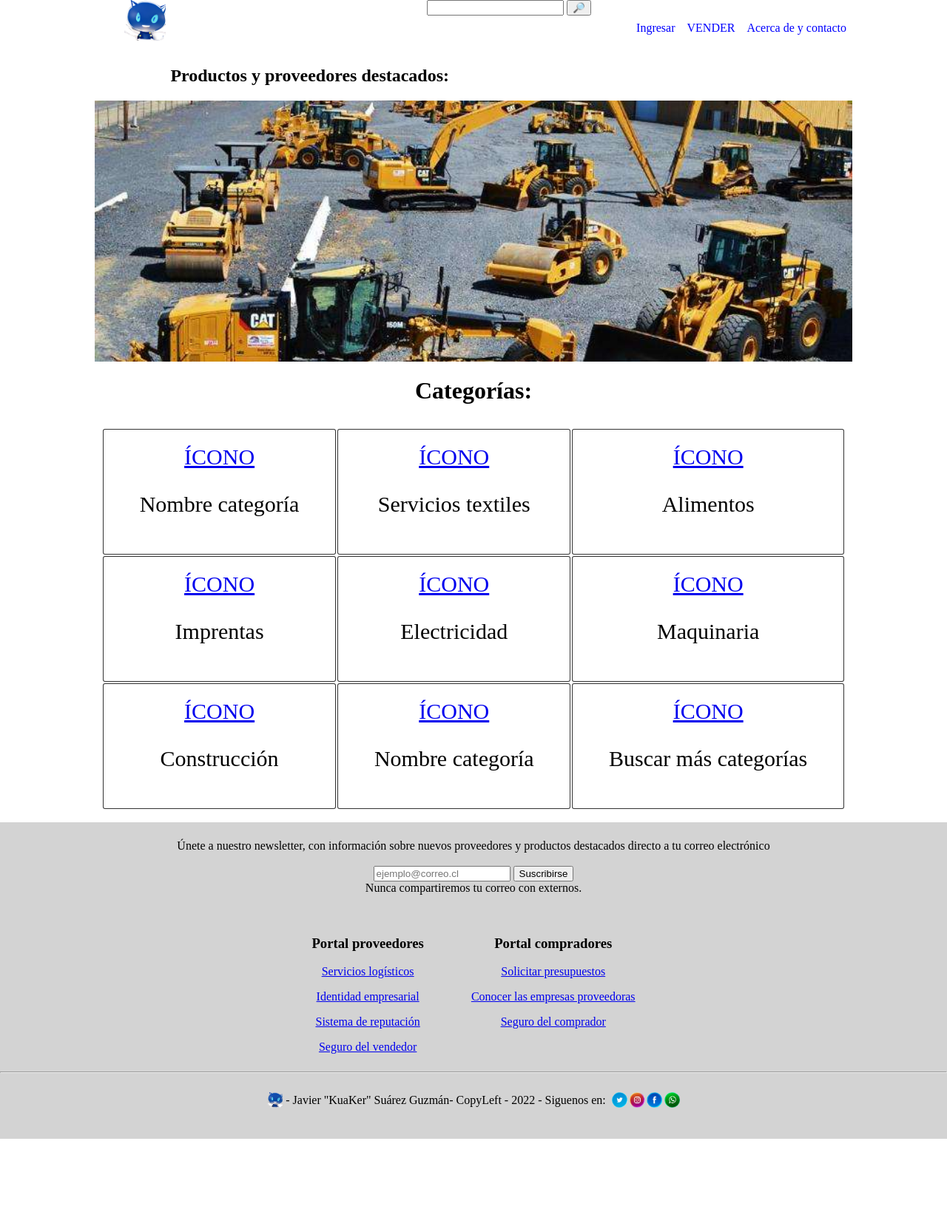
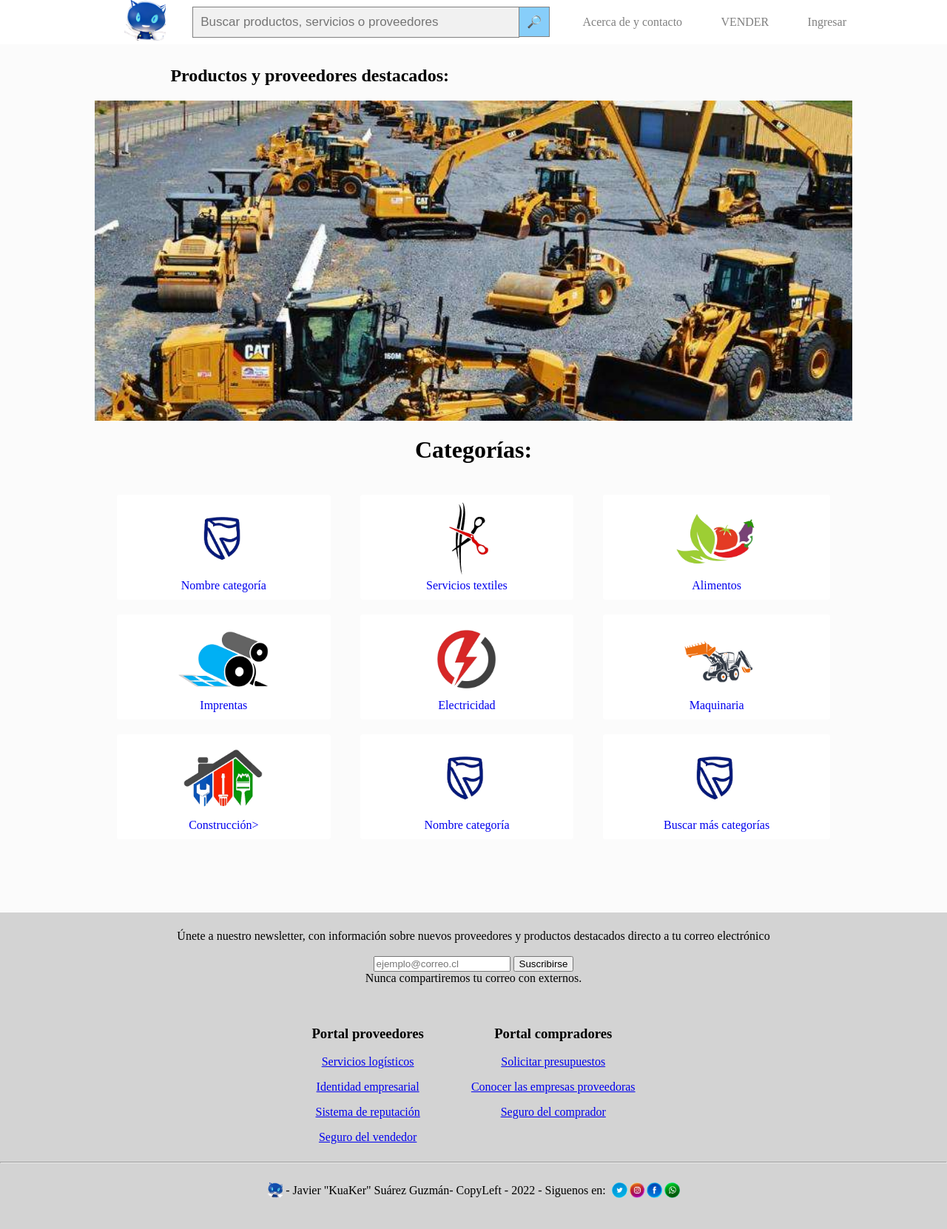
Before and after one commit to JavierSuarezGuzman/b2bLandingPage, a PHP site: page / in a window 1280 px wide. Shown: the whole page at 74% size. Before the commit the page ends 1540 px from the top, so only its background shows below. Run offline with PHP 8.4, Linux system fonts and the light colour scheme; data that the repository does not hold is empty.

Commit message:
header e images OK

```diff
--- a/categorias.php
+++ b/categorias.php
@@ -13,48 +13,48 @@
 
 
         <div class="grid-item">
-        <a href="#">ÍCONO</a>
-        <p> Nombre categoría </p>
+        <a class="a-grid" href="#"><img src="assets/th.png" height="100px" />
+        <br> Nombre categoría </a>
         </div>
 
         <div class="grid-item">
-        <a href="#">ÍCONO</a>
-        <p> Servicios textiles </p>
+        <a class="a-grid" href="#"><img src="assets/textil.png" height="100px"/>
+        <br> Servicios textiles </a>
         </div>
 
         <div class="grid-item">
-        <a href="#">ÍCONO</a>
-        <p> Alimentos </p>
+        <a class="a-grid" href="#"><img src="assets/vegetable.png" height="100px"/>
+        <br> Alimentos </a>
         </div>
 
         <div class="grid-item">
-        <a href="#">ÍCONO</a>
-        <p> Imprentas </p>
+        <a class="a-grid" href="#"><img src="assets/printing.png" height="100px"/>
+        <br> Imprentas </a>
         </div>
 
         <div class="grid-item">
-        <a href="#">ÍCONO</a>
-        <p> Electricidad </p>
+        <a class="a-grid" href="#"><img src="assets/electricidad.png" height="100px"/>
+        <br> Electricidad </a>
         </div>
 
         <div class="grid-item">
-        <a href="#">ÍCONO</a>
-        <p> Maquinaria </p>
+        <a class="a-grid" href="#"><img src="assets/maquinaria.png" height="100px"/>
+        <br> Maquinaria </a>
         </div>
 
         <div class="grid-item">
-        <a href="#">ÍCONO</a>
-        <p> Construcción </p>
+        <a class="a-grid" href="#"><img src="assets/construction.png" height="100px"/>
+        <br> Construcción></a>
         </div>
 
         <div class="grid-item">
-        <a href="#">ÍCONO</a>
-        <p> Nombre categoría </p>
+        <a class="a-grid" href="#"><img src="assets/th.png" height="100px"/>
+        <br> Nombre categoría </a>
         </div>
 
         <div class="grid-item">
-        <a href="#">ÍCONO</a>
-        <p> Buscar más categorías </p>
+        <a class="a-grid" href="#"><img src="assets/th.png" height="100px"/>
+        <br> Buscar más categorías</a>
         </div>
 
 
--- a/header.php
+++ b/header.php
@@ -9,14 +9,28 @@
 
 <nav class="header">
 
-  <ul>
+<!--
+  <span><a href="index.php"><img height="56px" src="assets/Morganalogoblue.png"></a></span>
+
+  <form action="resultados.php" method="GET">
+      <input type="text" name="busqueda"></input> <input type="submit" value="🔎"></input><br>
+  </form>
+
+  <a  href="formulario.php">VENDER</a>
+  <a  href="#">Ingresar</a>
+  <a  href="#">Acerca de y contacto</a>
+-->
+
+
+  <ul class="center">
     <li> <a href="index.php"><img height="56px" src="assets/Morganalogoblue.png"></a> </li>
 
-    <div class="searchbar">
-    <form action="resultados.php" method="GET">
-    <input type="text" name="busqueda"></input> <input type="submit" value="🔎"></input><br>
-    </form>
-    </div>
+
+      <form class="searchbar" action="resultados.php" method="GET">
+        <input class="searchinput" type="text" name="busqueda" placeholder="Buscar productos, servicios o proveedores"></input>
+        <input class="searchbutton" type="submit" value="🔎"></input>
+      </form>
+
 
     <li style="float:right">
       <a class="a2" href="#">Acerca de y contacto</a>
@@ -31,7 +45,5 @@
 
 </nav>
 
-
-
 </body>
 </html>
--- a/mostrar.php
+++ b/mostrar.php
@@ -1,4 +1,6 @@
 <?php
+
+?><br><br><br><br><?php
 
 try {
     $include = include("con_bd.php");
@@ -18,6 +20,7 @@ try {
                 $descr = $row['descr'];
 
                 ?>
+
                 <div class="tarjeta">
                     <div class="grid-tarjeta">
                     <div class="tarjeta-item">imagen</div>
@@ -28,6 +31,7 @@ try {
                     Descripción: <?php echo "$descr";?>
                     </div>
             </div>
+
             </div><?php
 
 
--- a/registrar.php
+++ b/registrar.php
@@ -2,7 +2,10 @@
 
 include("con_bd.php");
 
+
+
 if(isset($_POST["registrar"])) {
+
     if (strlen($_POST["nombre"]) > 1 &&
     strlen($_POST["correo"]) > 4 &&
     strlen($_POST["ofrecimiento"]) > 1) {
--- a/styles/styles.css
+++ b/styles/styles.css
@@ -1,6 +1,6 @@
 body {
     margin: 0;
-    background-color: transparent;
+    background-color: #fbfbfb;
     padding-inline: 10vw;
 }
 
@@ -20,6 +20,8 @@ h2 {
     top: 0;
     margin: 0;
     padding: 0;
+    padding-inline: 20%;
+    margin-left: -20%;
     width: 80%;
 
     /*display: flex;
@@ -27,9 +29,33 @@ h2 {
     justify-content: center;*/
 }
 
+.center {
+    display: flex;
+    align-items:center;
+    justify-content: space-between;
+}
+
 .searchbar {
     /*padding-top: 20px;*/
     text-align: center;
+}
+
+.searchinput {
+    padding: 10px;
+    font-size: 17px;
+    border: 1px solid grey;
+    width: 420px;
+    background: #f1f1f1;
+  }
+
+.searchbutton {
+    float: right;
+    padding: 10px;
+    background: lightskyblue;
+    color: white;
+    font-size: 16px;
+    border: 1px solid grey;
+    border-left: none;
 }
 
 ul {
@@ -50,14 +76,14 @@ li {
 
 .a2 {
     display: block;
-    color: blue;
+    color: grey;
     text-align: center;
     padding: 8px;
     text-decoration: none;
 }
 
 li .a2:hover {
-    background-color: lightskyblue;
+    color: lightskyblue;
 }
 
 
@@ -69,13 +95,20 @@ li .a2:hover {
 }
 
 .grid-item {
-    background-color: rgba(255, 255, 255, 0.8);
-    border: 1px solid rgba(0, 0, 0, 0.8);
+    background-color: white;
     border-radius: 3px;
-    margin: 1px;
-    padding: 20px;
-    font-size: 30px;
+    margin: 10px;
+    margin-inline: 20px;
+    padding: 10px;
     text-align: center;
+}
+
+.grid-item:hover {
+    background-color: lightgrey;
+}
+
+.a-grid {
+    text-decoration: none;
 }
 
 
@@ -83,7 +116,7 @@ li .a2:hover {
         /* ----- slideshow stylings ----- */
     .slideshow {
     padding-top: 69px;
-    height: 420px;
+    height: 500px;
     overflow: hidden; /* to hide slides in x-direction */
     }
     /* wrapper which wraps all the slideshow images stylings */
@@ -131,6 +164,7 @@ li .a2:hover {
 
 /*esta contendrá el resultado de cada búsqueda */
 .tarjeta {
+    background-color: white;
     padding: 1.25rem;
     /*margin-inline-start: 7%;
     margin-inline-end: 7%;*/
@@ -145,7 +179,6 @@ li .a2:hover {
 }
 
 .tarjeta-item {
-    background-color: rgba(255, 255, 255, 0.8);
     padding: 2px;
     text-align: left;
 }
```
Also changed, not shown: images.php (added, +38 -0 lines), images_form.php (added, +16 -0 lines), images_show.php (added, +16 -0 lines), assets/Construction.png (added), assets/VEGETABLE.png (added), assets/electricidad.png (added), assets/maquinaria.png (added), assets/printing.png (added), assets/textil.png (added), assets/th.png (added), uploads/644898.jpg (added).
